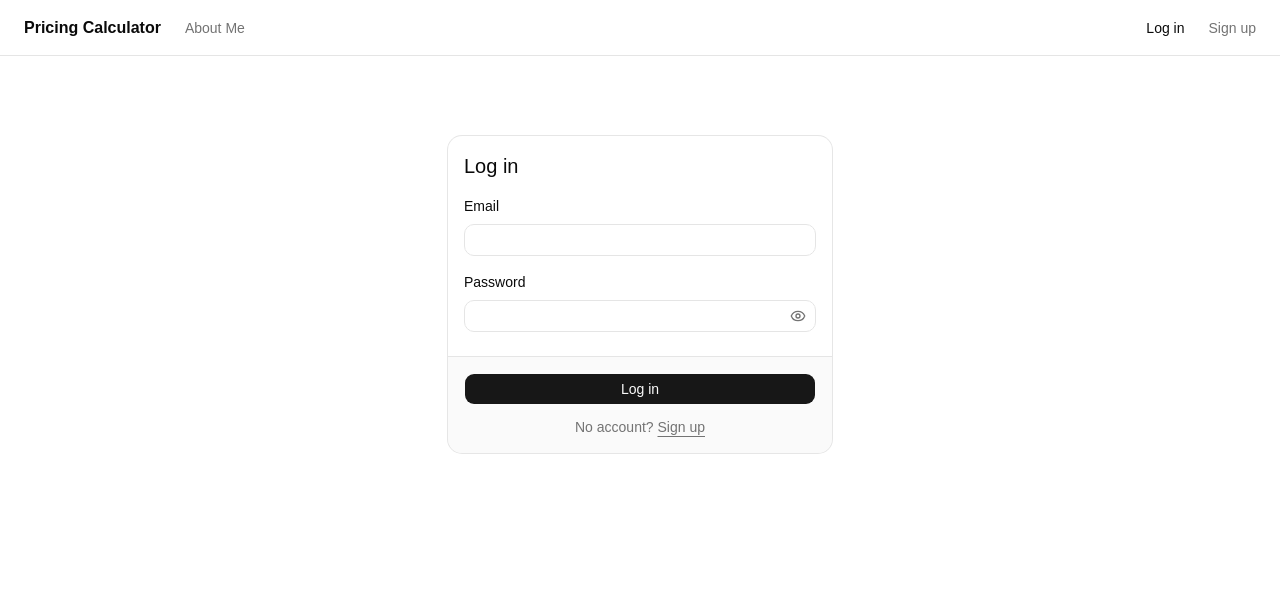
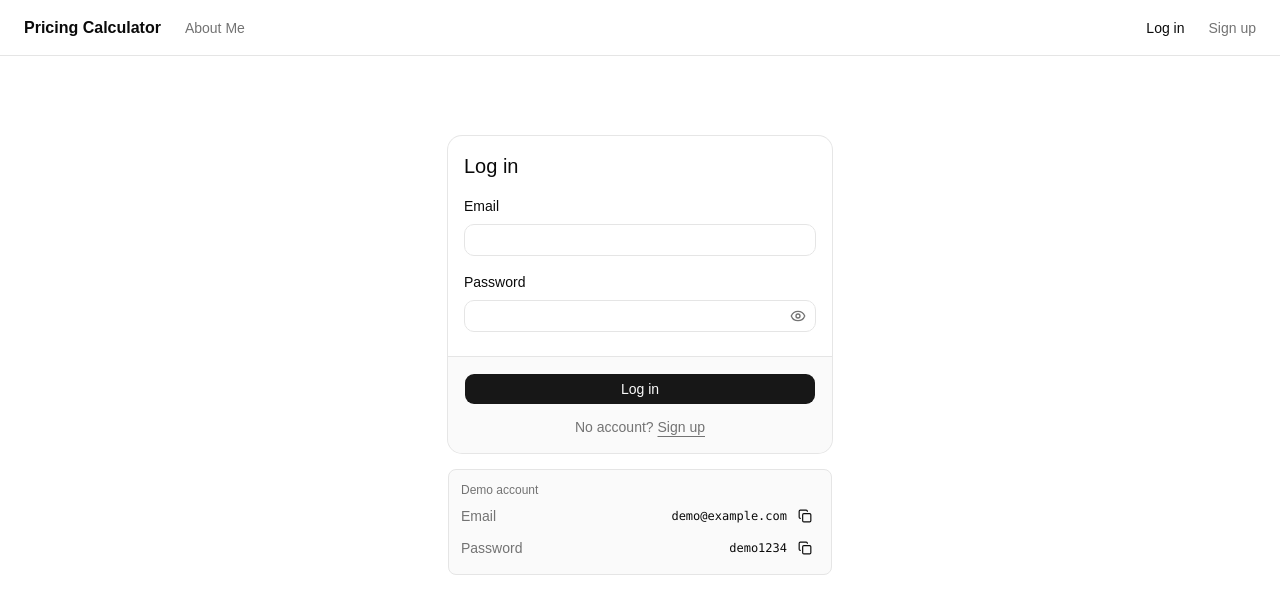
Before and after one commit to neel-asanulhaquekiron/Multi-rate-Pricing-Calculator, a React (Vite) app in the folder client/: page /login in a window 1280 px wide. Shown: the top 614 px of the page. Built offline with nearby package versions, Linux system fonts and the light colour scheme; no server answers.

Commit message:
feat: add DemoCredentials component to LoginPage and refactor layout

```diff
--- a/client/src/features/auth/LoginPage.tsx
+++ b/client/src/features/auth/LoginPage.tsx
@@ -8,6 +8,7 @@ import { useAuth } from "@/features/auth/AuthContext";
 import { ErrorAlert } from "@/components/ErrorAlert";
 import { Field } from "@/components/Field";
 import { PasswordInput } from "@/features/auth/PasswordInput";
+import { DemoCredentials } from "@/features/auth/DemoCredentials";
 
 export const LoginPage = () => {
   const { user, login } = useAuth();
@@ -41,7 +42,8 @@ export const LoginPage = () => {
   };
 
   return (
-    <Card className="mx-auto mt-12 max-w-sm">
+    <div className="mx-auto mt-12 max-w-sm space-y-4">
+      <Card>
         <CardHeader>
           <CardTitle className="text-xl">Log in</CardTitle>
         </CardHeader>
@@ -75,5 +77,7 @@ export const LoginPage = () => {
           </CardFooter>
         </form>
       </Card>
+      <DemoCredentials />
+    </div>
   );
 };
```
Lines whose indentation alone changed are shown as unchanged.
